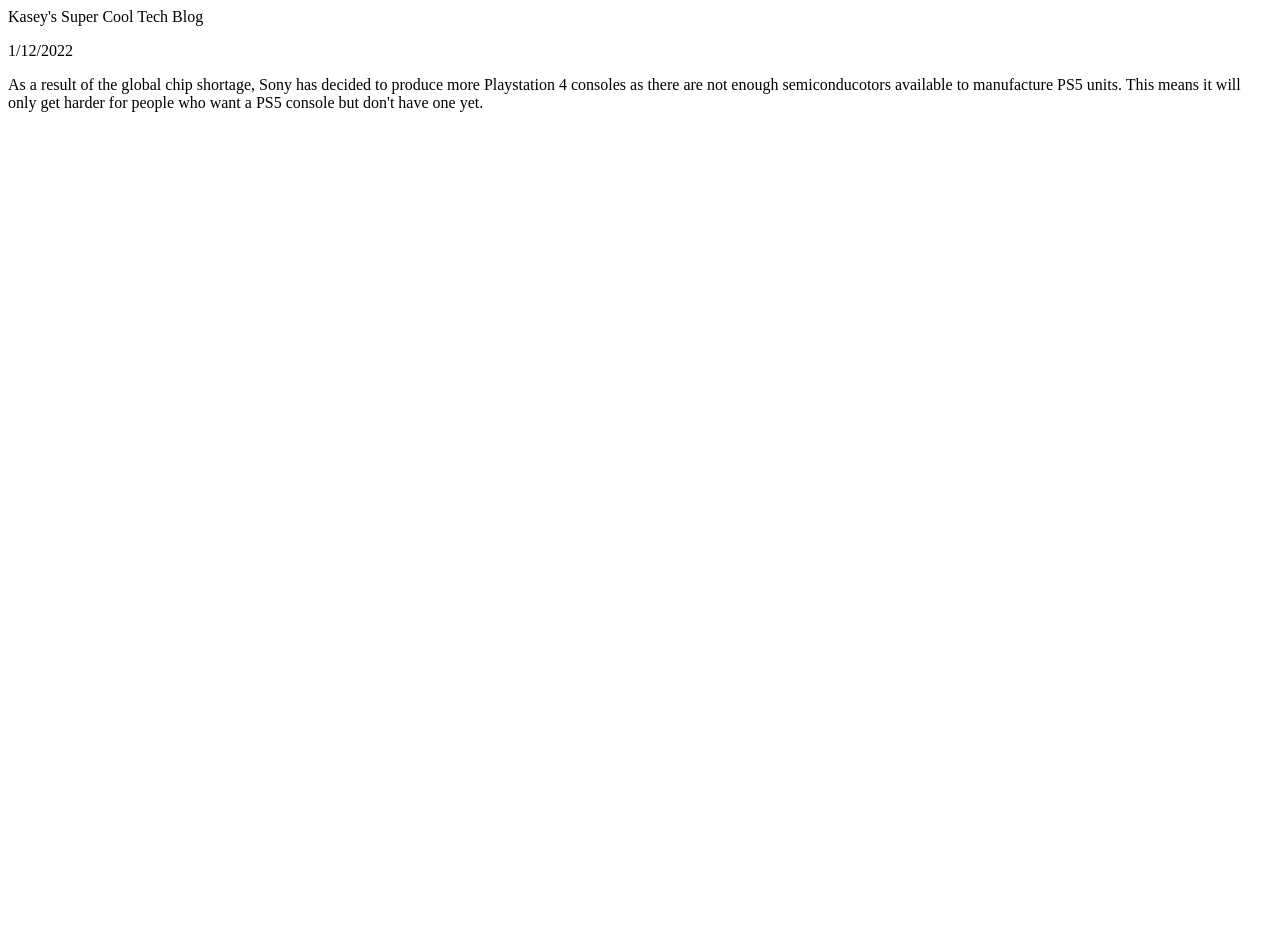
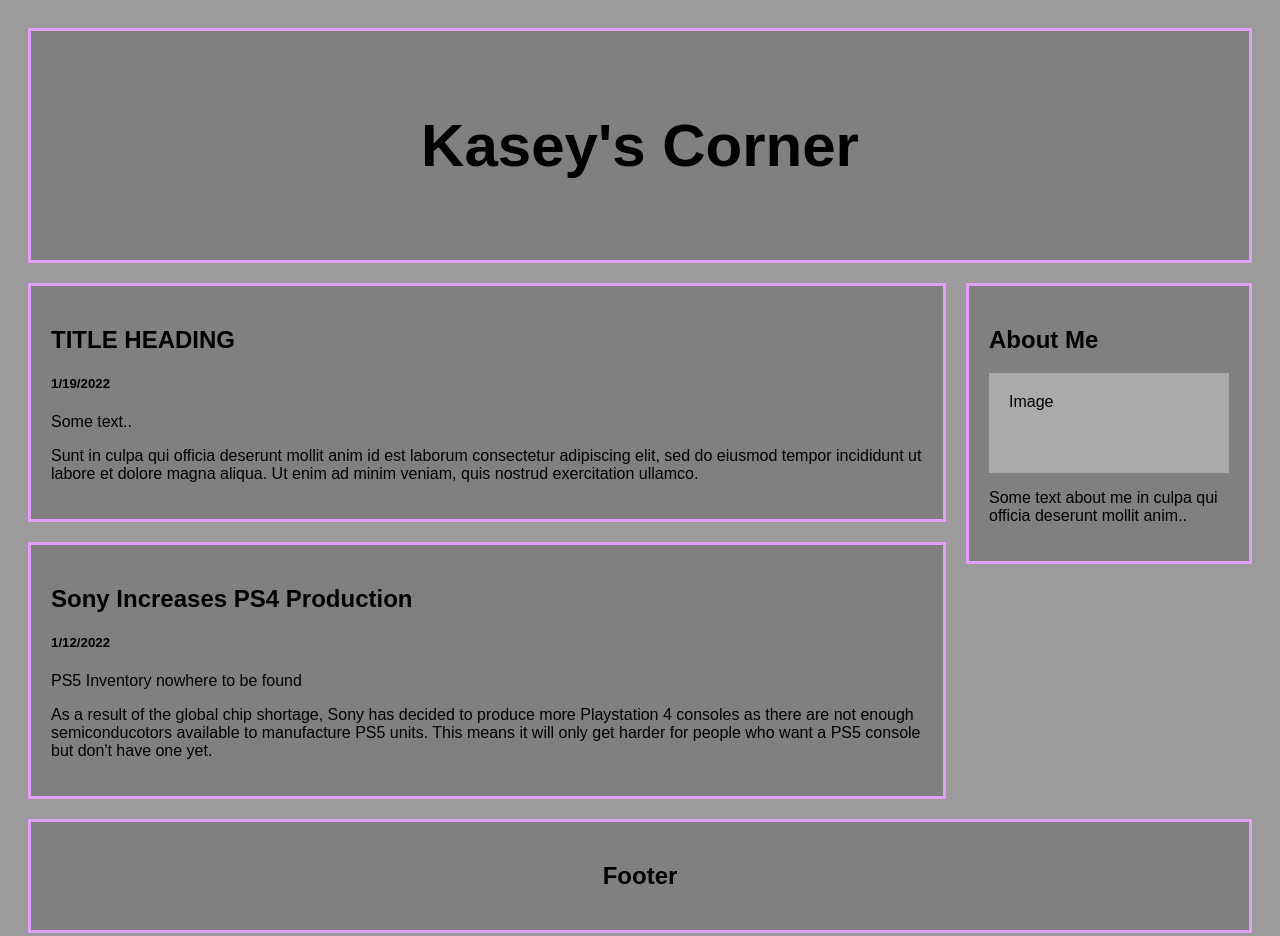
Before and after one commit to totallynotkasey/TechBlog, a plain HTML site: page index.html in a window 1280 px wide. Before the commit the page ends 800 px from the top, so only its background shows below. Drawn offline with Linux system fonts and the light colour scheme.

Commit message:
Update index.html
the first change

```diff
--- a/index.html
+++ b/index.html
@@ -1,15 +1,120 @@
-<!DOCTYPE hmtl>
+<!DOCTYPE html>
 <html>
-<header>
-    Kasey's Super Cool Tech Blog
-</header>
-<title>
-    Kasey's Super Cool Tech Blog
-</title>
+<head>
+<meta name="viewport" content="width=device-width, initial-scale=1">
+<style>
+* {
+  box-sizing: border-box;
+}
+
+/* Add a gray background color with some padding */
+body {
+  font-family: Arial;
+  padding: 20px;
+  background: rgb(156, 154, 154);
+
+}
+
+/* Header/Blog Title */
+.header {
+  padding: 30px;
+  font-size: 40px;
+  text-align: center;
+  background: gray;
+  border-style: solid;
+  border-color: #E39EFA;
+}
+
+/* Create two unequal columns that floats next to each other */
+/* Left column */
+.leftcolumn {
+  float: left;
+  width: 75%;
+}
+
+/* Right column */
+.rightcolumn {
+  float: left;
+  width: 25%;
+  padding-left: 20px;
+}
+
+/* Fake image */
+.fakeimg {
+  background-color: #aaa;
+  width: 100%;
+  padding: 20px;
+}
+
+/* Add a card effect for articles */
+.card {
+   background-color: gray;
+   padding: 20px;
+   margin-top: 20px;
+   border-style: solid;
+  border-color: #E39EFA;
+}
+
+/* Clear floats after the columns */
+.row:after {
+  content: "";
+  display: table;
+  clear: both;
+}
+
+/* Footer */
+.footer {
+  padding: 20px;
+  text-align: center;
+  background: gray;
+  margin-top: 20px;
+  border-style: solid;
+  border-color: #E39EFA;
+}
+
+/* Responsive layout - when the screen is less than 800px wide, make the two columns stack on top of each other instead of next to each other */
+@media screen and (max-width: 800px) {
+  .leftcolumn, .rightcolumn {
+    width: 100%;
+    padding: 0;
+  }
+}
+</style>
+</head>
 <body>
-<p>1/12/2022</p>
-<p>As a result of the global chip shortage, Sony has decided to produce more Playstation 4 consoles as there are not enough semiconducotors available to manufacture PS5 units. This means it will only get harder for people who want a PS5 console but don't have one yet.</p>
 
+<div class="header">
+  <h2>Kasey's Corner</h2>
+</div>
+
+<div class="row">
+  <div class="leftcolumn">
+    <div class="card">
+      <h2>TITLE HEADING</h2>
+      <h5>1/19/2022</h5>
+      <p>Some text..</p>
+      <p>Sunt in culpa qui officia deserunt mollit anim id est laborum consectetur adipiscing elit, sed do eiusmod tempor incididunt ut labore et dolore magna aliqua. Ut enim ad minim veniam, quis nostrud exercitation ullamco.</p>
+    </div>
+    <div class="card">
+      <h2>Sony Increases PS4 Production</h2>
+      <h5>1/12/2022</h5>
+      <p>PS5 Inventory nowhere to be found</p>
+      <p>As a result of the global chip shortage, Sony has decided to produce more Playstation 4 consoles as there are not enough semiconducotors available to manufacture PS5 units. This means it will only get harder for people who want a PS5 console but don't have one yet.</p>
+    </div>
+  </div>
+  <div class="rightcolumn">
+    <div class="card">
+      <h2>About Me</h2>
+      <div class="fakeimg" style="height:100px;">Image</div>
+      <p>Some text about me in culpa qui officia deserunt mollit anim..</p>
+    </div>
+
+  </div>
+</div>
+
+<div class="footer">
+  <h2>Footer</h2>
+</div>
 
 </body>
 </html>
```
